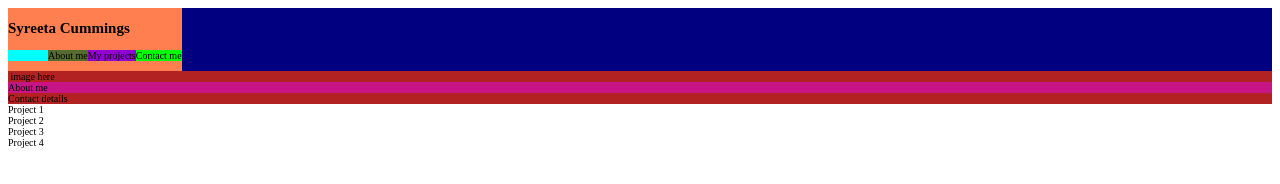
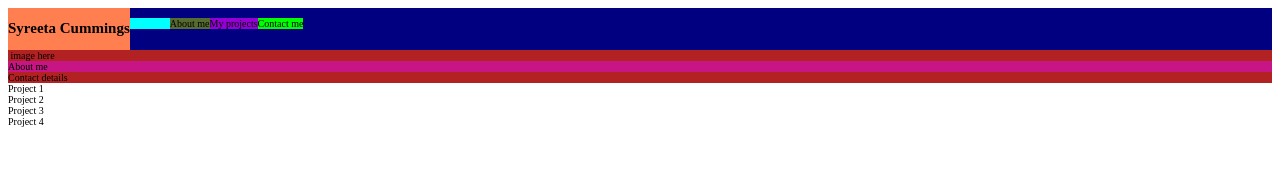
Before and after one commit to SyreetaC/My-Portfolio, a plain HTML site: page index.html in a window 1280 px wide. Drawn offline with Linux system fonts and the light colour scheme.

Commit message:
Nav bar and title sat inline

```diff
--- a/Assets/style.css
+++ b/Assets/style.css
@@ -10,8 +10,10 @@ html {
   background-color: coral;
 }
 
-.Navigation-bar {
+.navigation-bar {
   background-color: cyan;
+}
+.Navigation-bar-links {
   display: flex;
 }
 
--- a/index.html
+++ b/index.html
@@ -11,9 +11,9 @@
     <header>
       <section class="header">
         <div class="title">
-        <h1>Syreeta Cummings</h1>
-        <nav>
-          <ul class="Navigation-bar">
+        <h1>Syreeta Cummings</h1> </div>
+       <div> <nav class="navigation-bar">
+          <ul class="Navigation-bar-links">
            <div class= "about-me"> <li>About me <a href=""></a></li> </div>
            <div class= "my-projects"> <li>My projects <a href=""></a> </li> </div>
            <div class= "contact-me"> <li>Contact me <a href=""></a></li></div>
```
